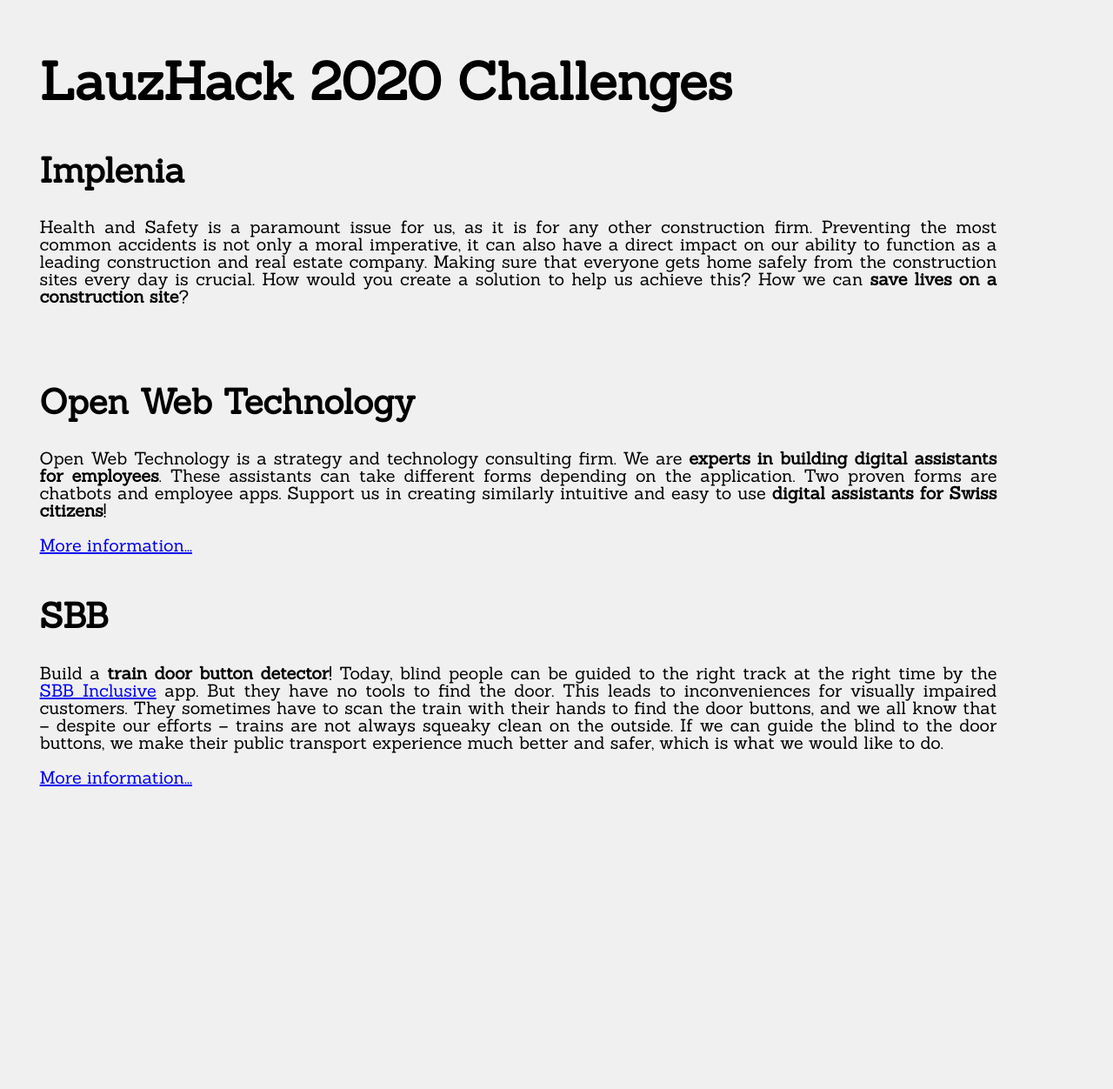
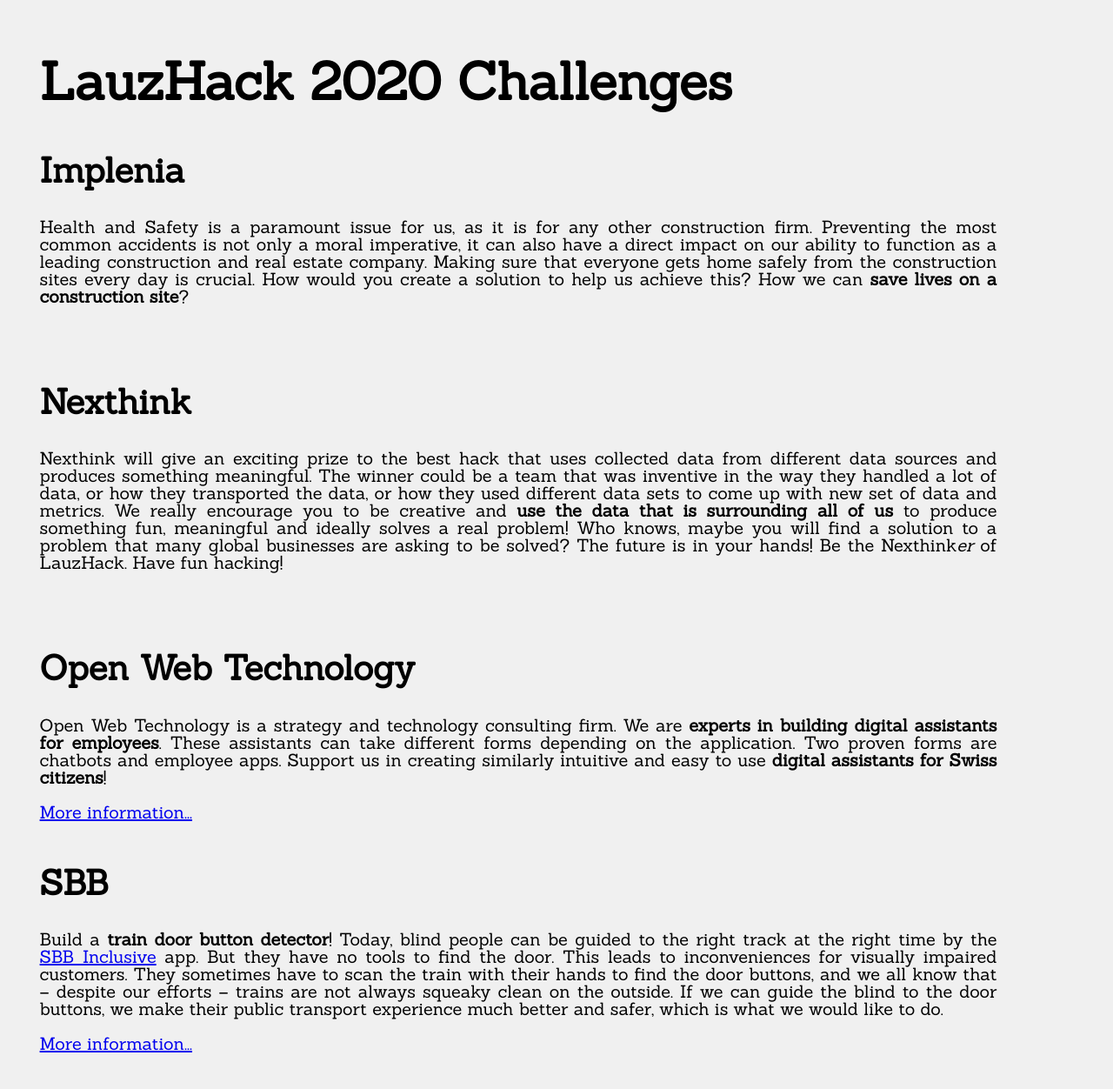
Before and after one commit to LauzHack/LauzHack.github.io, a Jekyll site: the page built from challenges/index.html, in a window 1280 px wide. Shown: the whole page at 87% size. Built offline with Jekyll 4.4.1, drawn with Linux system fonts in a browser that asks for light colours; before the commit the page ends 946 px from its top, so only the background shows below that.

Commit message:
Add Nexthink challenge

```diff
--- a/_data/challenges.yml
+++ b/_data/challenges.yml
@@ -5,6 +5,14 @@
     Making sure that everyone gets home safely from the construction sites every day is crucial.
     How would you create a solution to help us achieve this?
     How we can **save lives on a construction site**?
+
+- name: Nexthink
+  text: |-
+    Nexthink will give an exciting prize to the best hack that uses collected data from different data sources and produces something meaningful.
+    The winner could be a team that was inventive in the way they handled a lot of data, or how they transported the data, or how they used different data sets to come up with new set of data and metrics.
+    We really encourage you to be creative and **use the data that is surrounding all of us** to produce something fun, meaningful and ideally solves a real problem!
+    Who knows, maybe you will find a solution to a problem that many global businesses are asking to be solved? The future is in your hands!
+    Be the Nexthink*er* of LauzHack. Have fun hacking!
 
 - name: Open Web Technology
   link: https://drive.google.com/file/d/1xvXKlSgJvs471DXxu4l7HPBD9eDSleHS/view?usp=sharing
```
